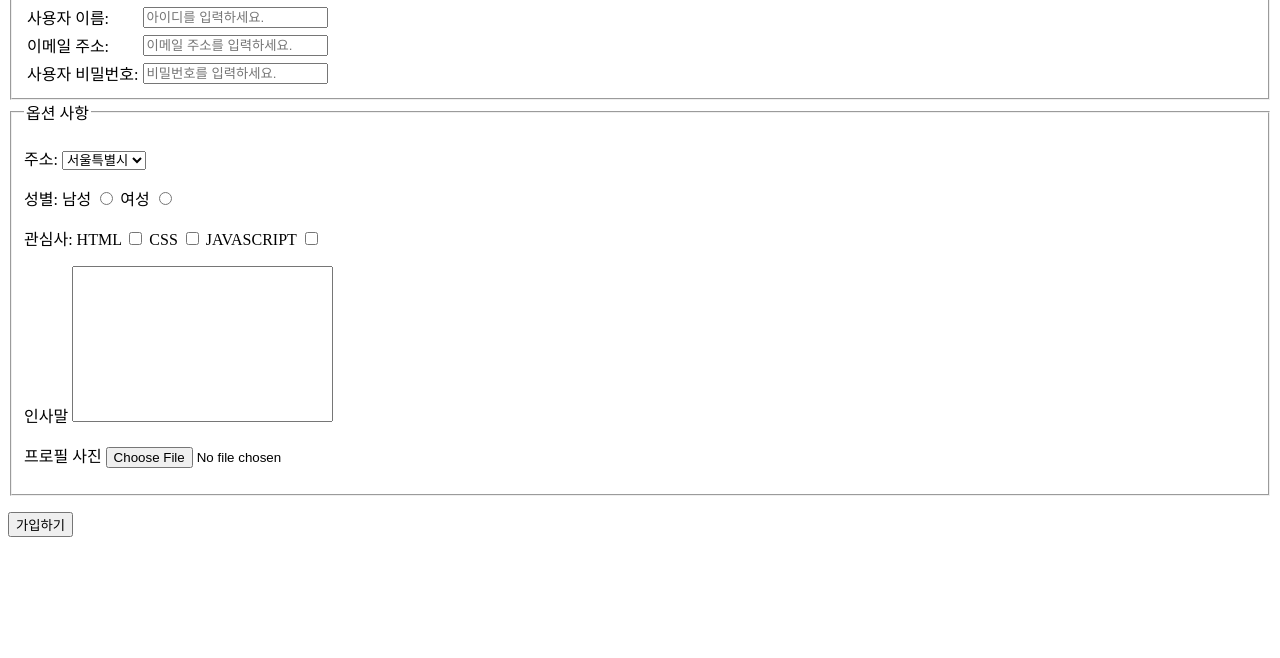
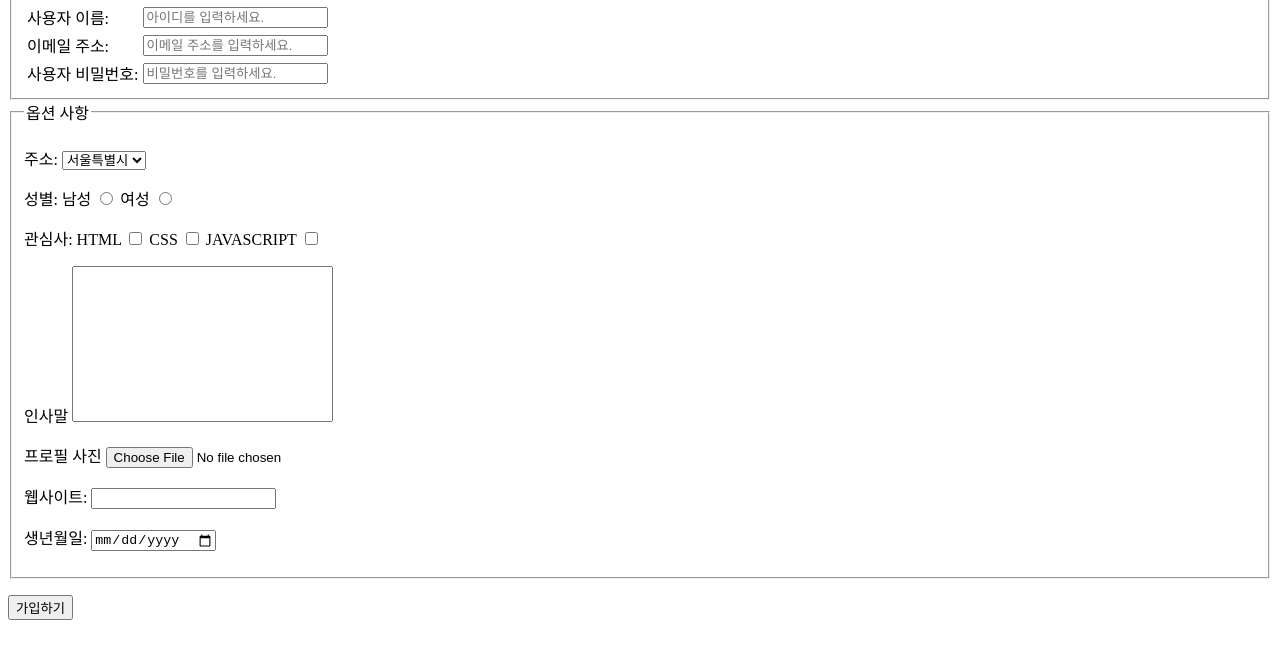
Before and after one commit to sssssqew/html-css-class, a plain HTML site: page html/register.html in a window 1280 px wide. Shown: the part 116-774 px from the top of the page. Drawn offline with Linux system fonts and the light colour scheme.

Commit message:
회원가입 페이지 - 웹사이트 주소 폼 & 생년월일 폼 추가

```diff
--- a/html/register.html
+++ b/html/register.html
@@ -64,6 +64,14 @@
                     <label for="profile">프로필 사진</label>
                     <input type="file" id="profile" name="profile" accept="image/png, image/jpeg">
                 </p>
+                <p>
+                  <label for="website">웹사이트: </label>
+                  <input type="url" id="website" name="website">
+                </p>
+                <p>
+                  <label for="birth">생년월일: </label>
+                  <input type="date" id="birth" name="birth">
+                </p>
             </fieldset>
             <p>
                 <input type="submit" value="가입하기">
```
